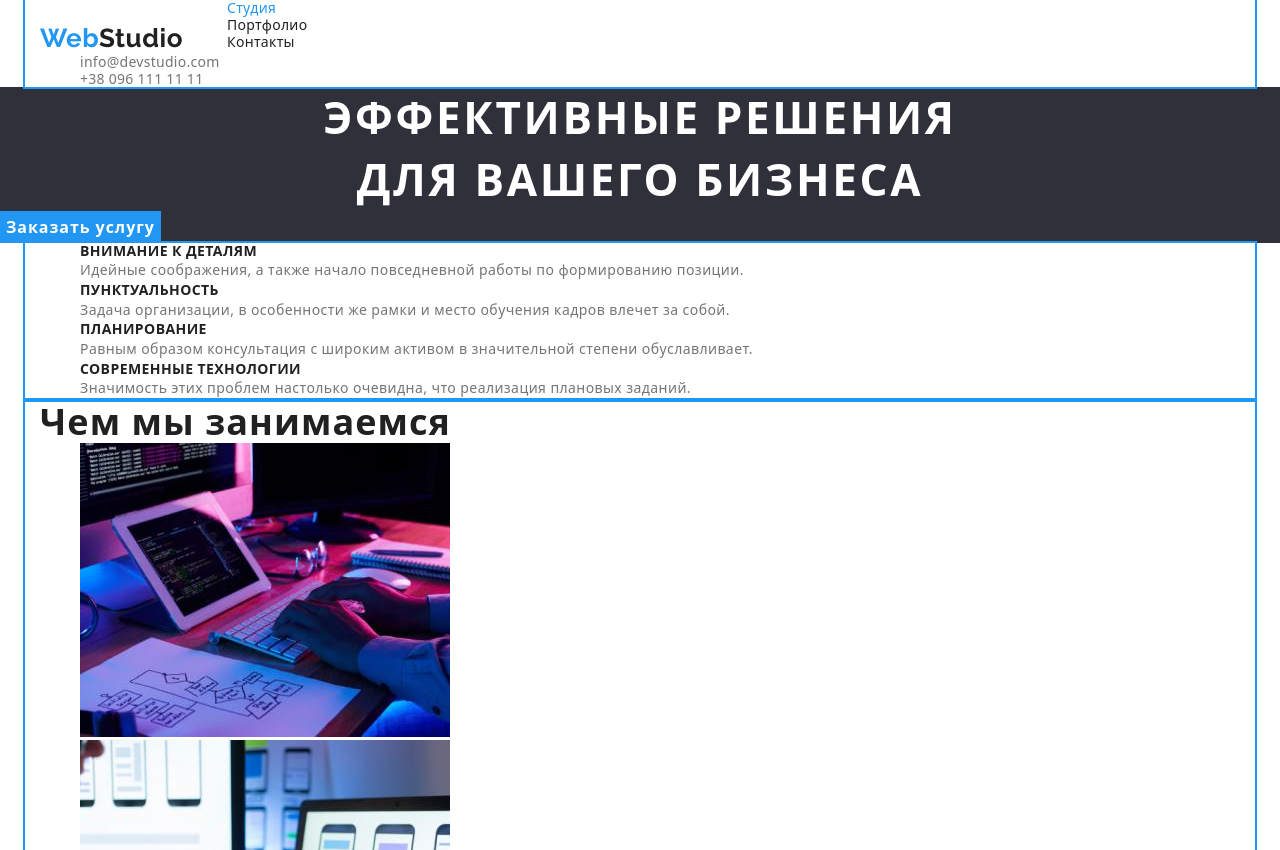
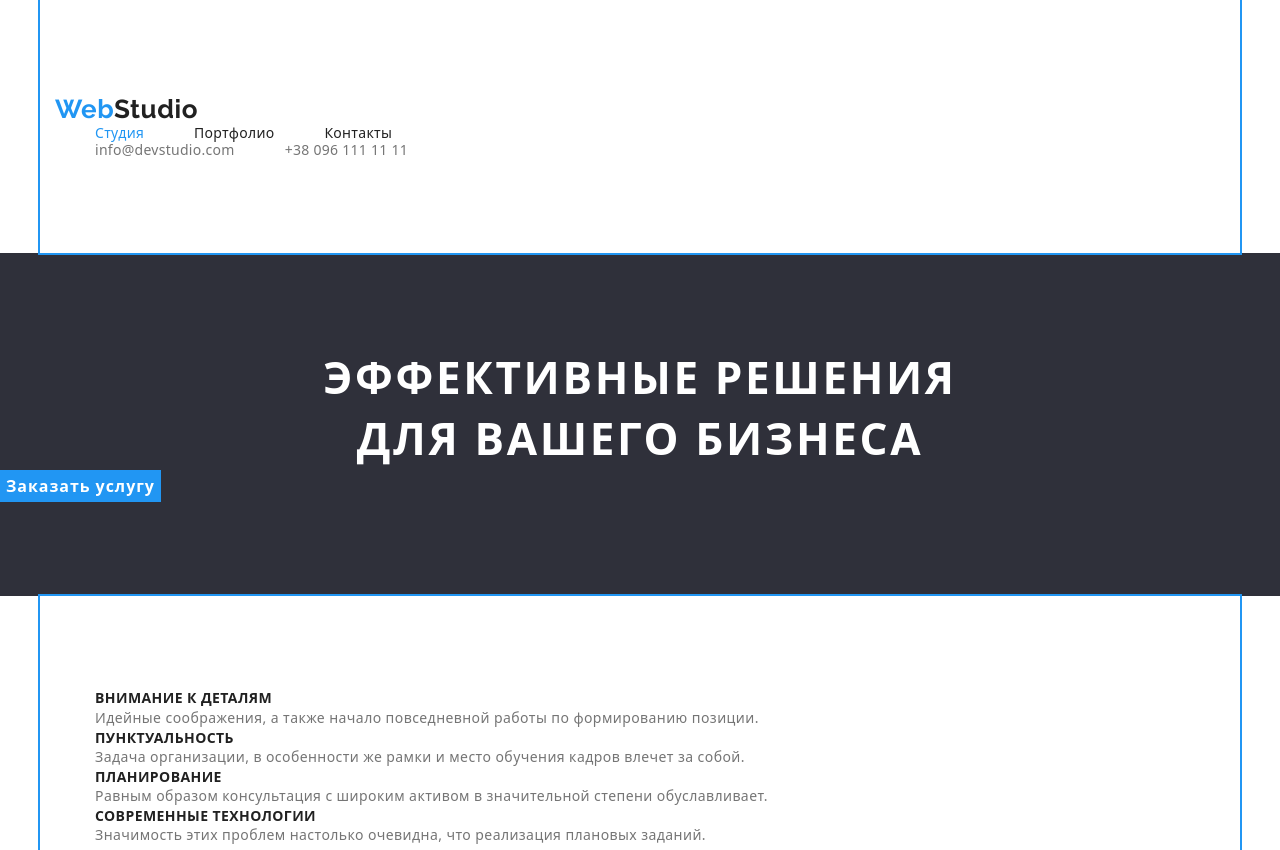
Before and after one commit to Max7433/goit-markup-hw-03, a plain HTML site: page index.html in a window 1280 px wide. Shown: the top 850 px of the page. Drawn offline with nearby package versions, Linux system fonts and the light colour scheme.

Commit message:
update css flex

```diff
--- a/index.html
+++ b/index.html
@@ -17,37 +17,37 @@
 <body>
     <!-- header -->
     <header class="header">
-        <div class="container">
+        <div class="container section">
             <nav>
                 <a class="logo" href="./index.html" aria-label="ссылка на студию"><span
                         class="logo-web">Web</span>Studio</a>
                 <ul class="list header-nav">
-                    <li>
+                    <li class="item">
                         <a class="list-link" href="./index.html"><s class="current">Студия</s></a>
                     </li>
-                    <li><a class="list-link" href="./portfolio.html">Портфолио</a></li>
-                    <li><a class="list-link" href="">Контакты</a></li>
+                    <li class="item"><a class="list-link" href="./portfolio.html">Портфолио</a></li>
+                    <li class="item"><a class="list-link" href="">Контакты</a></li>
                 </ul>
             </nav>
             <ul class="list header-nav">
-                <li>
+                <li class="item">
                     <a class="site-nav" href=" mailto:info@devstudio.com">info@devstudio.com</a>
                 </li>
-                <li><a class="site-nav" href="tel:+380961111111">+38 096 111 11 11</a></li>
+                <li class="item"><a class="site-nav" href="tel:+380961111111">+38 096 111 11 11</a></li>
             </ul>
         </div>
     </header>
     <!-- main -->
     <main>
         <!-- section 1 -->
-        <section class="hero">
+        <section class="hero section">
             <h1 class="hero-title">
                 Эффективные решения<br />
                 для вашего бизнеса
             </h1>
             <button class="button-hero" type="button">Заказать услугу</button>
         </section>
-        <section class="peculiarities container">
+        <section class="peculiarities container section">
             <h2 hidden>Особености</h2>
             <ul class="list">
                 <li>
@@ -81,7 +81,7 @@
             </ul>
         </section>
         <!-- What are we doing -->
-        <section class="container">
+        <section class="container section">
             <h2 class="work-title">Чем мы занимаемся</h2>
             <ul class="list">
                 <li>
@@ -92,7 +92,7 @@
             </ul>
         </section>
         <!-- our team -->
-        <section class="team container">
+        <section class="team container section">
             <h2 class="team-headlines">Наша команда</h2>
             <ul class="list">
                 <li class="team-card">
@@ -120,7 +120,7 @@
     </main>
     <!-- footer -->
     <footer class="footer">
-        <div class="footer container">
+        <div class="footer container section">
             <a class="footer-logo" href="./index.html" aria-label="ссыдка на студию"><span
                     class="footer-logoweb">Web</span>Studio</a>
             <address>
--- a/styles.css
+++ b/styles.css
@@ -31,9 +31,12 @@ p {
     margin-bottom: 0px;
 }
 
+img {
+    display: block;
+}
+
 a {
     text-decoration: none;
-    margin: 0px;
 }
 
 .list {
@@ -41,26 +44,26 @@ a {
     margin: 0px;
 }
 
-/* div styles */
+/* div container styles */
 .container {
     display: block;
     outline: 2px solid #2196f3;
-    width: 1230px;
+    width: 1200px;
     margin-left: auto;
     margin-right: auto;
     padding-left: 15px;
     padding-right: 15px;
 }
 
+.section {
+    padding-top: 94px;
+    padding-bottom: 94px;
+}
+
 /* header */
 .header {
     background-color: var(--backgroundcolor-header);
 }
-
-.list.header-nav {
-    display: inline-block;
-}
-
 
 /* logo style */
 .logo {
@@ -91,6 +94,19 @@ a {
     color: var(--accent-color);
     text-decoration: none;
 }
+
+/* header flex */
+.header-nav {
+    display: flex;
+}
+
+.header-nav .item:not(:last-child) {
+    margin-right: 50px;
+}
+
+/* .container .section {
+    justify-content: space-between;
+} */
 
 .list-link {
     font-family: inherit;
```
Also changed, not shown: portfolio.html (+9 -10 lines).
